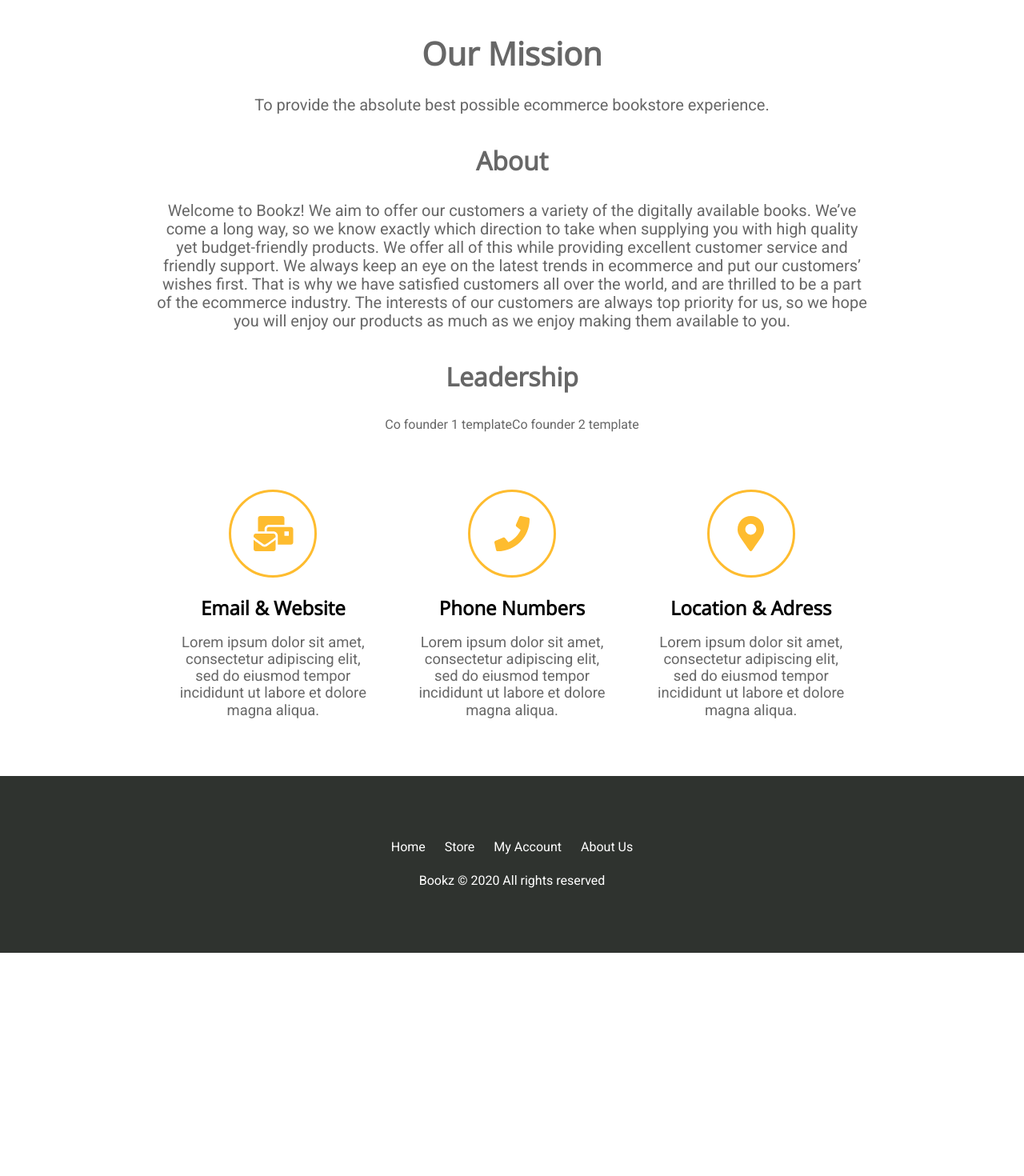
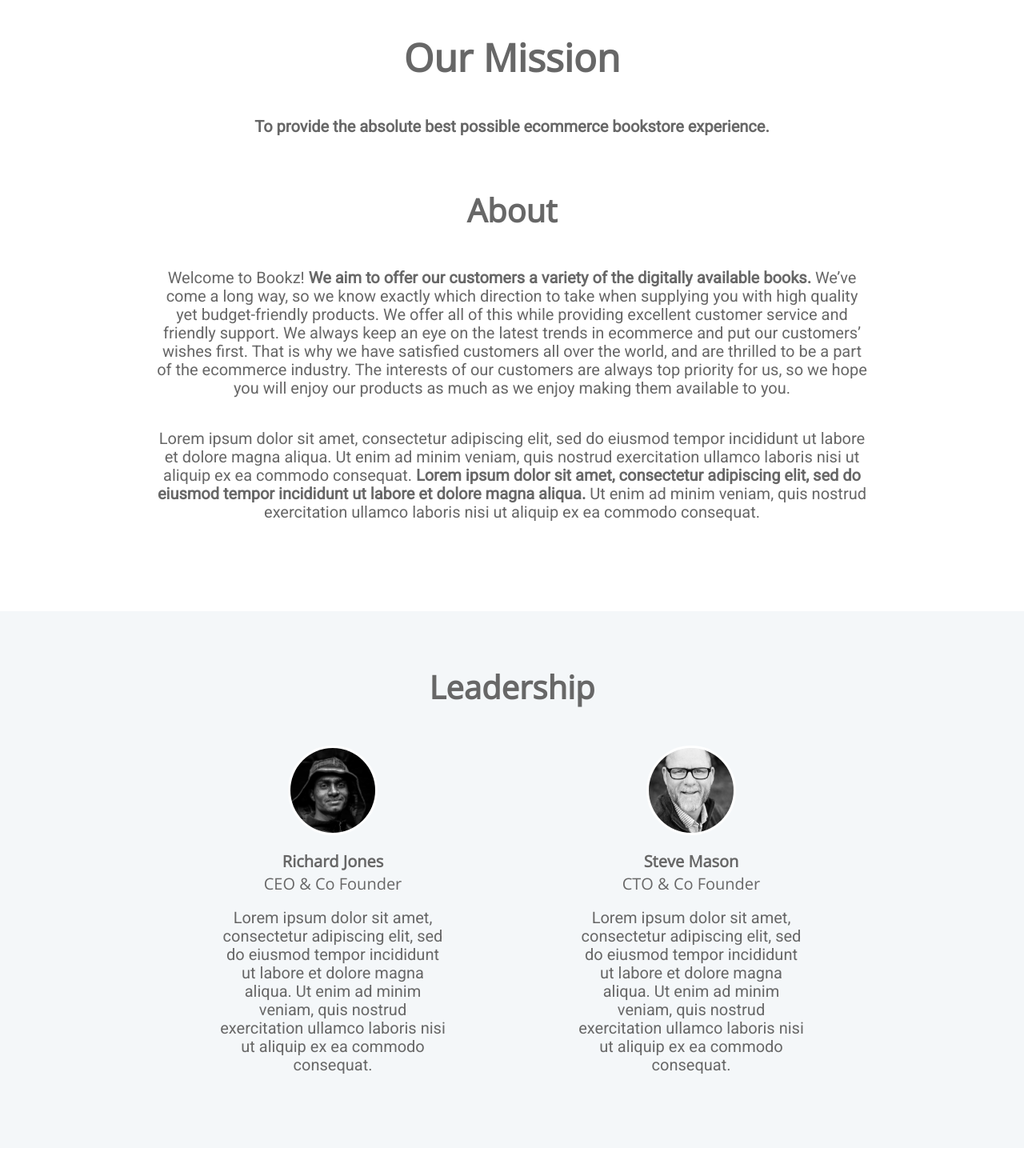
Before and after one commit to Urs97/ecommerce-bookstore-app, a React (Create React App) app: page /about in a window 1280 px wide. Shown: the part 460-1930 px from the top of the page at 80% size. Before the commit the page ends 1651 px from the top, so only its background shows below. Built offline with nearby package versions, Linux system fonts and the light colour scheme.

Commit message:
finished about us page

```diff
--- a/src/components/AboutUs/AboutUs.js
+++ b/src/components/AboutUs/AboutUs.js
@@ -5,6 +5,9 @@ import BulletPointContainer from '../BulletPointContainer/BulletPointContainer';
 import { faMailBulk } from '@fortawesome/free-solid-svg-icons';
 import { faPhone } from '@fortawesome/free-solid-svg-icons';
 import { faMapMarkerAlt } from '@fortawesome/free-solid-svg-icons';
+import PersonalProfile from './PersonalProfile/PersonalProfile';
+import portrait_1 from '../../assets/images/testimonial-portrait-1.jpg';
+import portrait_2 from '../../assets/images/testimonial-portrait-3.jpg';
 
 function AboutUs() {
 
@@ -23,6 +26,7 @@ function AboutUs() {
     const text_1 = `Lorem ipsum dolor sit amet, consectetur adipiscing elit, sed do eiusmod tempor incididunt ut labore et dolore magna aliqua.`;
     const text_2 = `Lorem ipsum dolor sit amet, consectetur adipiscing elit, sed do eiusmod tempor incididunt ut labore et dolore magna aliqua.`;
     const text_3 = `Lorem ipsum dolor sit amet, consectetur adipiscing elit, sed do eiusmod tempor incididunt ut labore et dolore magna aliqua.`;
+    const dummyLorem = `Lorem ipsum dolor sit amet, consectetur adipiscing elit, sed do eiusmod tempor incididunt ut labore et dolore magna aliqua. Ut enim ad minim veniam, quis nostrud exercitation ullamco laboris nisi ut aliquip ex ea commodo consequat. `;
 
     const icons = [icon_1, icon_2, icon_3];
     const titles = [title_1, title_2, title_3];
@@ -33,13 +37,16 @@ function AboutUs() {
             <PageHeader title="About Us" color="yellow"/>
             <section className="about-us-main">
                 <h1 className="title">Our Mission</h1>
-                <p>To provide the absolute best possible ecommerce bookstore experience.</p>
+                <p><strong>To provide the absolute best possible ecommerce bookstore experience.</strong></p>
                 <h2 className="title">About</h2>
-                <p>Welcome to Bookz! We aim to offer our customers a variety of the digitally available books. We’ve come a long way, so we know exactly which direction to take when supplying you with high quality yet budget-friendly products. We offer all of this while providing excellent customer service and friendly support. We always keep an eye on the latest trends in ecommerce and put our customers’ wishes first. That is why we have satisfied customers all over the world, and are thrilled to be a part of the ecommerce industry. The interests of our customers are always top priority for us, so we hope you will enjoy our products as much as we enjoy making them available to you.</p>
-                <h2 className="title">Leadership</h2>
-                <section className="leadership">
-                    <div>Co founder 1 template</div>
-                    <div>Co founder 2 template</div>
+                <p>Welcome to Bookz! <strong>We aim to offer our customers a variety of the digitally available books.</strong> We’ve come a long way, so we know exactly which direction to take when supplying you with high quality yet budget-friendly products. We offer all of this while providing excellent customer service and friendly support. We always keep an eye on the latest trends in ecommerce and put our customers’ wishes first. That is why we have satisfied customers all over the world, and are thrilled to be a part of the ecommerce industry. The interests of our customers are always top priority for us, so we hope you will enjoy our products as much as we enjoy making them available to you.</p>
+                <p>Lorem ipsum dolor sit amet, consectetur adipiscing elit, sed do eiusmod tempor incididunt ut labore et dolore magna aliqua. Ut enim ad minim veniam, quis nostrud exercitation ullamco laboris nisi ut aliquip ex ea commodo consequat. <strong>Lorem ipsum dolor sit amet, consectetur adipiscing elit, sed do eiusmod tempor incididunt ut labore et dolore magna aliqua.</strong> Ut enim ad minim veniam, quis nostrud exercitation ullamco laboris nisi ut aliquip ex ea commodo consequat. </p>
+            </section>
+            <section className="about-us-leadership">
+            <h2 className="title leadership-title">Leadership</h2>
+                <section className="leadership-main">
+                    <PersonalProfile imgSrc={portrait_1} name={"Richard Jones"} title={"CEO & Co Founder"} text={dummyLorem}/>
+                    <PersonalProfile imgSrc={portrait_2} name={"Steve Mason"} title={"CTO & Co Founder"} text={dummyLorem}/>
                 </section>
             </section>
             <BulletPointContainer mode={"expanded"} icons={icons} titles={titles} texts={texts} color={"yellow"}/>
--- a/src/components/AboutUs/AboutUs.scss
+++ b/src/components/AboutUs/AboutUs.scss
@@ -2,32 +2,42 @@
 
 .about-us-main {
     padding: $vertical-content-padding $horizontal-content-padding;
-    padding-bottom: 0;
 
     h1 {
-        font-size: 2.5em;
+        font-size: 3em;
         margin: 0;
-        padding-bottom: 0.75em;
+        margin-bottom: 1em;
     }
 
     h2 {
-        font-size: 2em;
-        padding-bottom: 1em;
+        font-size: 2.5em;
+        margin-top: 0.75em;
+        margin-bottom: 1.25em;
     }
 
     p {
         font-size: 1.25em;
         padding-bottom: 2em;
     }
+}
 
-    .leadership {
+.about-us-leadership {
+    padding: $vertical-content-padding $horizontal-content-padding;
+    background-color: #F4F7F9;
+
+    .leadership-title {
+        font-size: 2.5em;
+        padding-bottom: 1.25em;
+    }
+
+    .leadership-main {
         display: flex;
         align-items: center;
         justify-content: center;
     }
 }
 
-.about-us-main > * {
+.about-us-main, .about-us-leadership > * {
     text-align: center;
     color: $text-color;
 }
--- /dev/null
+++ b/src/components/AboutUs/PersonalProfile/PersonalProfile.js
@@ -0,0 +1,15 @@
+import React from 'react';
+import './PersonalProfile.scss';
+
+const PersonalProfile = ({ imgSrc, name, title, text }) => {
+    return (
+        <section className="personal-profile">
+            <img src={imgSrc} alt="portrait"/>
+            <h3 className="title">{name}</h3>
+            <h4 className="title">{title}</h4>
+            <p>{text}</p>
+        </section>
+    );
+};
+
+export default PersonalProfile;
--- /dev/null
+++ b/src/components/AboutUs/PersonalProfile/PersonalProfile.scss
@@ -0,0 +1,30 @@
+@import '../../../styles/shared.scss';
+
+.personal-profile {
+    padding: 0 5em;
+
+    & img {
+        width: 7em;
+        height: 7em;
+        border: 0.2em solid #FFFFFF;
+        border-radius: 50%;
+        object-fit: cover;
+        margin-bottom: 1em;
+    }
+
+    & h3 {
+        font-size: 1.25em;
+        margin-bottom: 0.25em;
+    }
+
+    & h4 {
+        font-size: 1.25em;
+        font-weight: normal;
+        margin-bottom: 1em;
+    }
+
+    & p {
+        font-size: 1.25em;
+        padding-bottom: 1em;
+    }
+}
```
